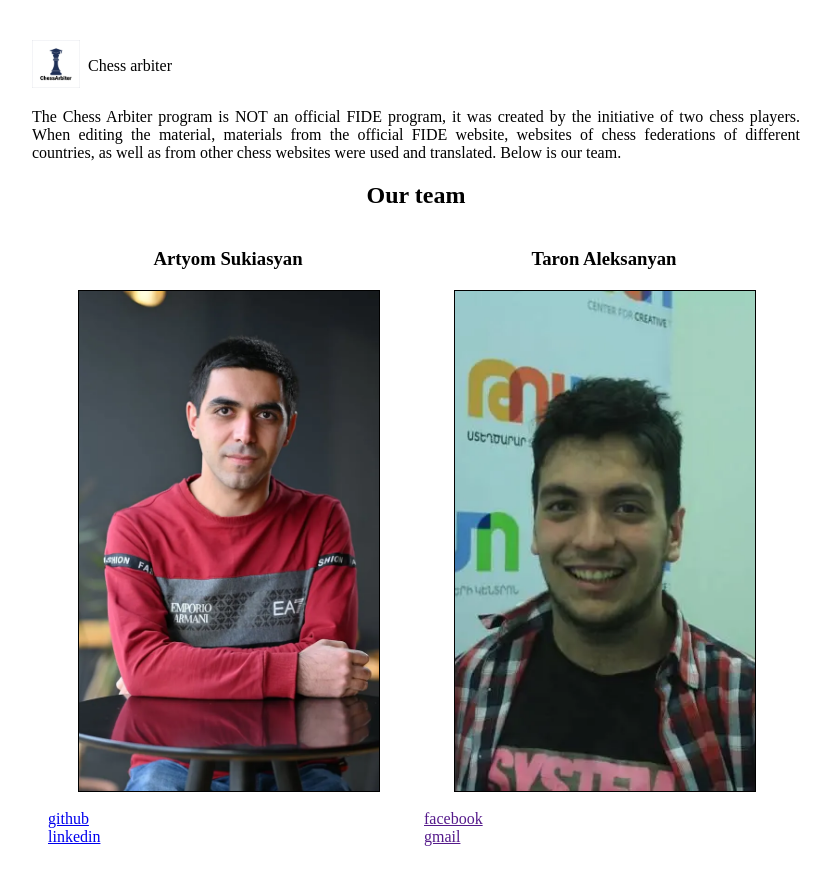
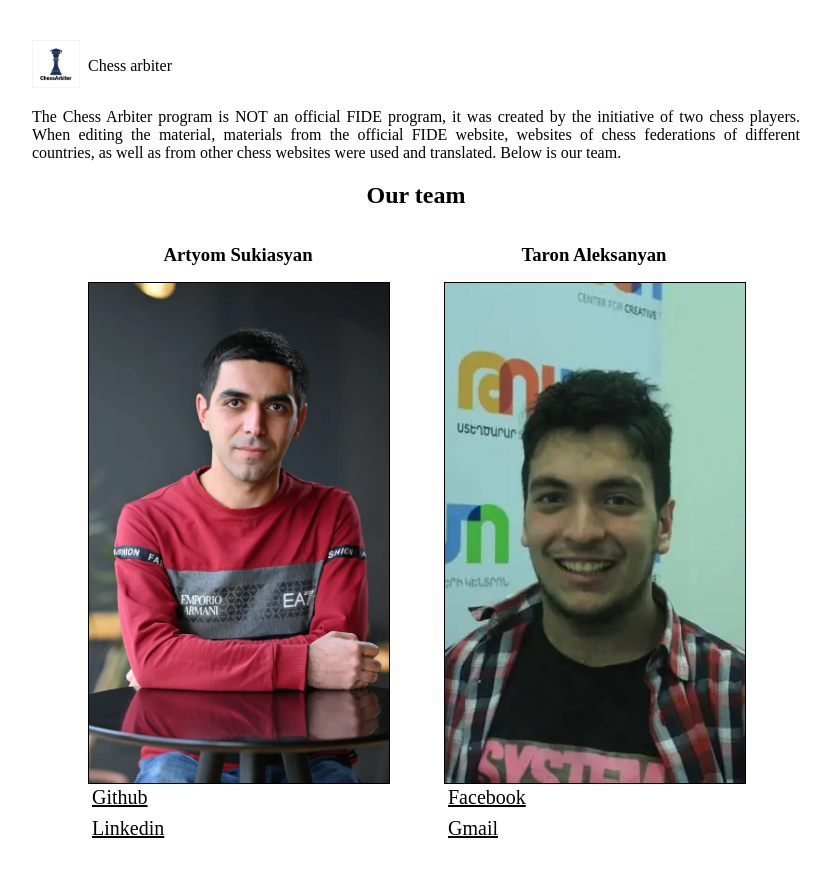
Before and after one commit to Chess-Arbiter/handbook, a Next.js app: page /about in a window 1280 px wide. Shown: the whole page, without its empty margins (224-1055 px from the left). Built offline with nearby package versions, Linux system fonts and the light colour scheme.

Commit message:
fix: fix Card's alignment

```diff
--- a/app/about/about.module.css
+++ b/app/about/about.module.css
@@ -16,7 +16,6 @@
 
 .card {
   position: relative;
-  margin: 20px 30px;
   width: 300px;
   height: 500px;
   background: #fff;
@@ -27,6 +26,7 @@
 .h2,
 .h3 {
   text-align: center;
+  margin-bottom: 16px;
 }
 
 .card:hover {
@@ -65,3 +65,13 @@
   box-sizing: border-box;
   padding: 20px;
 }
+
+.link {
+  padding: 4px;
+  font-size: 20px;
+}
+
+.link a {
+  color: var(--info);
+  text-transform: capitalize;
+}
--- a/app/about/page.tsx
+++ b/app/about/page.tsx
@@ -45,7 +45,7 @@ function Card({ person }: { person: "artyom" | "taron" }) {
       <div>
         {Object.entries(links).map(([key, value]) => {
           return (
-            <div>
+            <div className={styles.link}>
               <a href={value.toString()} target="_blank" rel="no-referer">
                 {key}
               </a>
```
